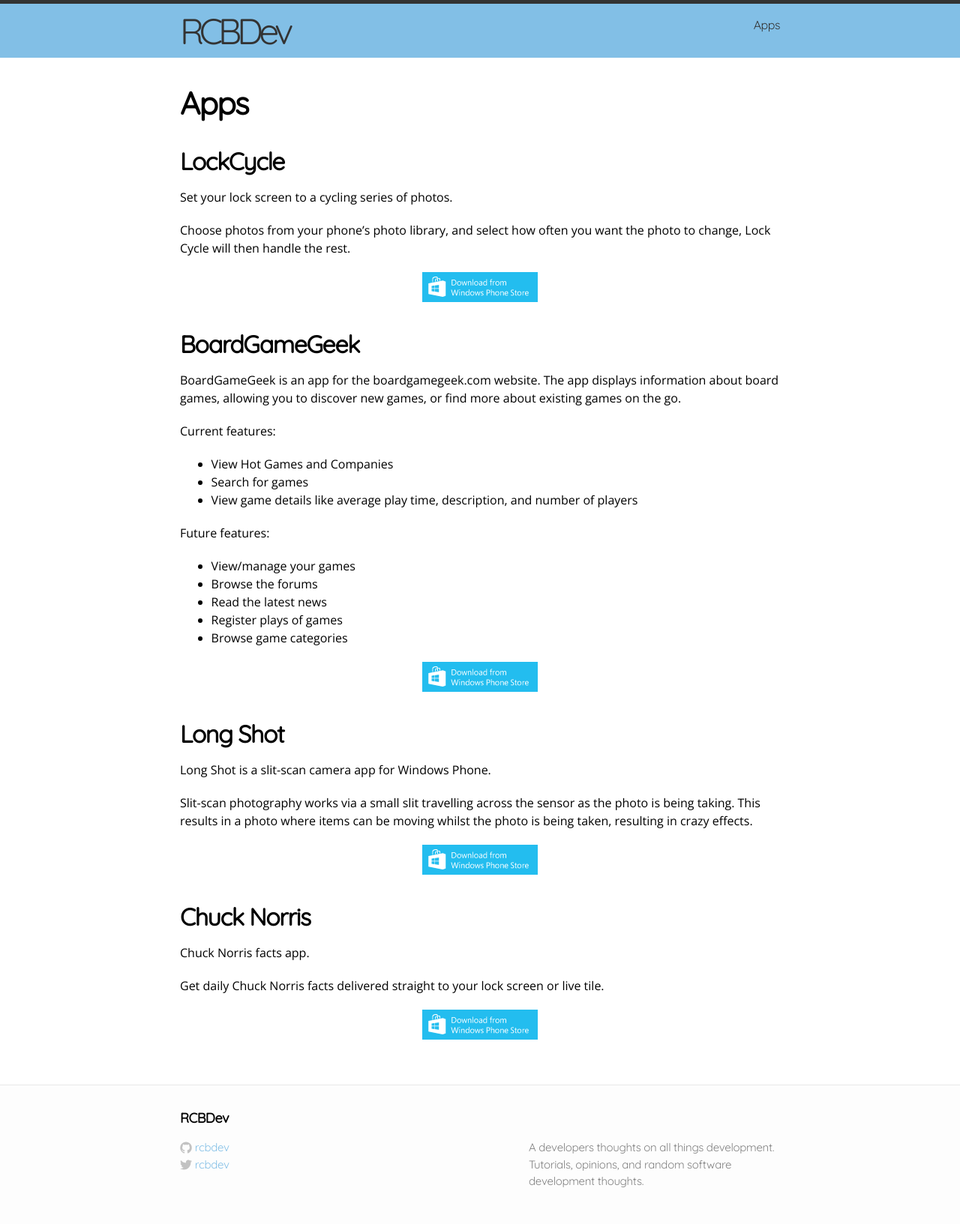
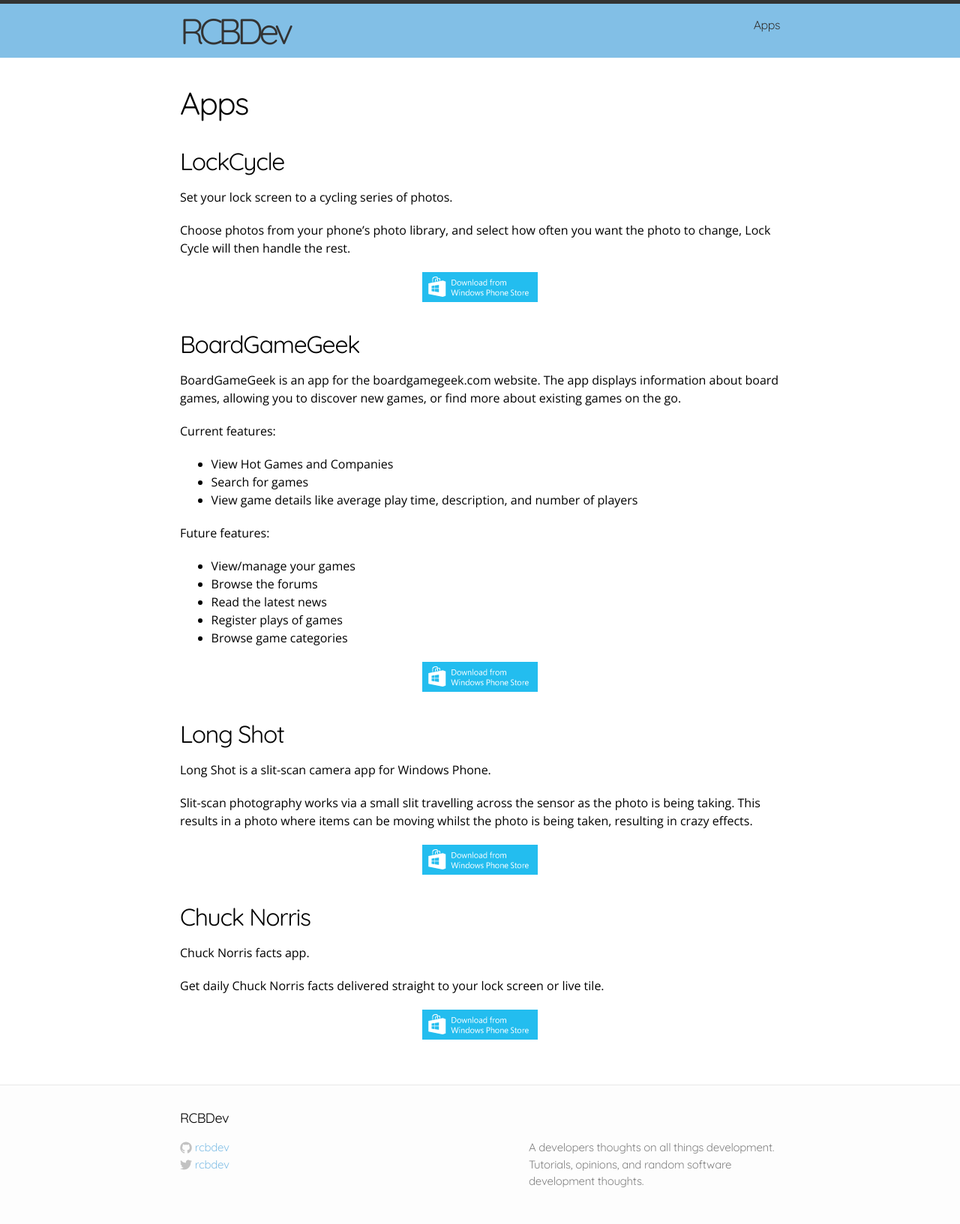
Before and after one commit to rcbdev/blog, a Jekyll site: the page built from apps.md, in a window 1280 px wide. Shown: the whole page at 75% size. Built offline with Jekyll 4.4.1, drawn with Linux system fonts in a browser that asks for light colours.

Commit message:
change to h tag styling

```diff
--- a/css/main.css
+++ b/css/main.css
@@ -16,7 +16,7 @@
   background-color: #fdfdfd;
 }
 
-h1, h2, h3, h4, h5, h6 { font-size: 100%; font-family: 'Quicksand', Helvetica, Arial, sans-serif; }
+h1, h2, h3, h4, h5, h6 { font-size: 100%; font-weight: 400; font-family: 'Quicksand', Helvetica, Arial, sans-serif; }
 
 a         { color: #82bfe6; text-decoration: none; }
 a:hover   { color: #000; }
```
